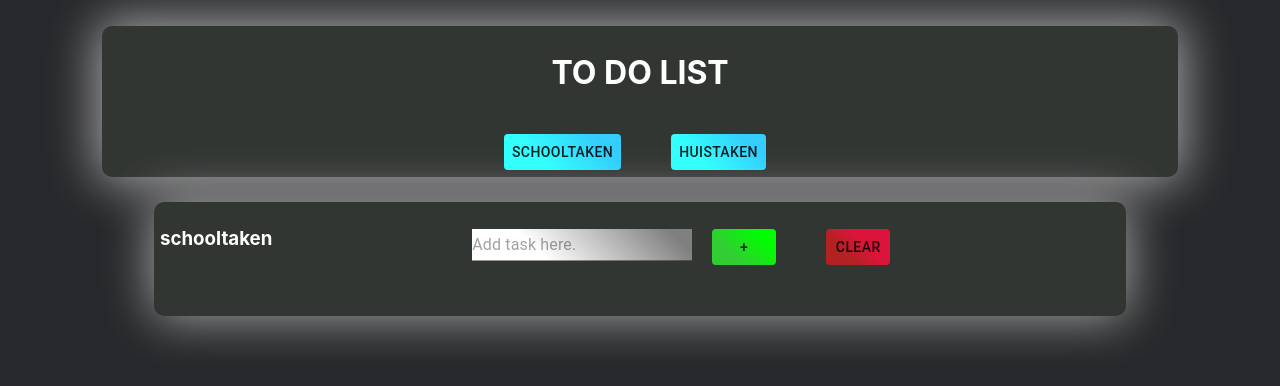
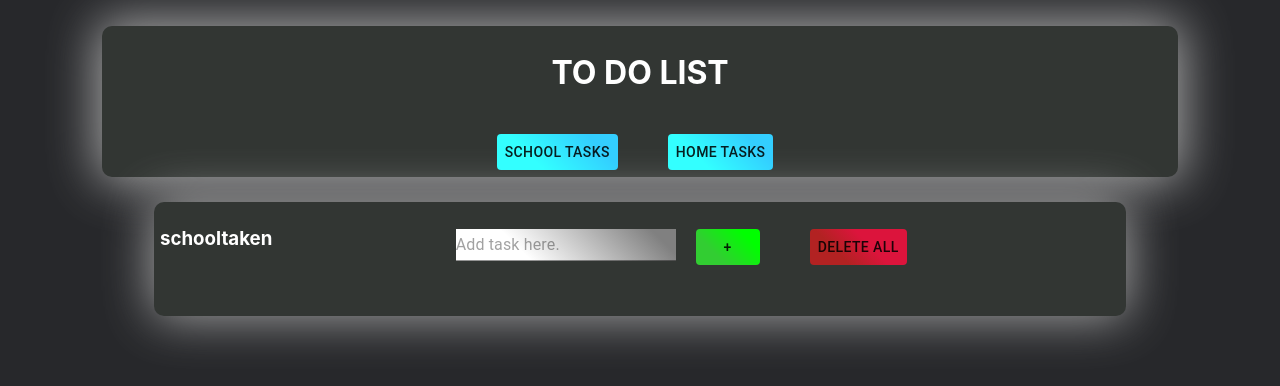
Before and after one commit to SammyLaureys/todolist, a React (Create React App) app: page / in a window 1280 px wide. Shown: the top 386 px of the page. Built offline with nearby package versions, Linux system fonts and the light colour scheme.

Commit message:
taal problemen opgelost

```diff
--- a/src/components/clear.js
+++ b/src/components/clear.js
@@ -20,7 +20,7 @@ function Clear({setHomeTodos,setSchoolTodos,kind}){
         }
     }
     return(
-        <Button onClick={ClearAll} className={classes.button} type="submit">Clear</Button>
+        <Button onClick={ClearAll} className={classes.button} type="submit">Delete all</Button>
     )
 }
 
--- a/src/components/date.js
+++ b/src/components/date.js
@@ -21,8 +21,8 @@ function KindOfTask({setKind}){
     }
 
 return(<>
-    <Button onClick={setKindSchoolTaken} className={classes.button} type="submit">Schooltaken</Button>
-    <Button onClick={setKindHuisTaken} className={classes.button} type="submit">Huistaken</Button>
+    <Button onClick={setKindSchoolTaken} className={classes.button} type="submit">School tasks</Button>
+    <Button onClick={setKindHuisTaken} className={classes.button} type="submit">Home tasks</Button>
     </>
 )
 }
```
